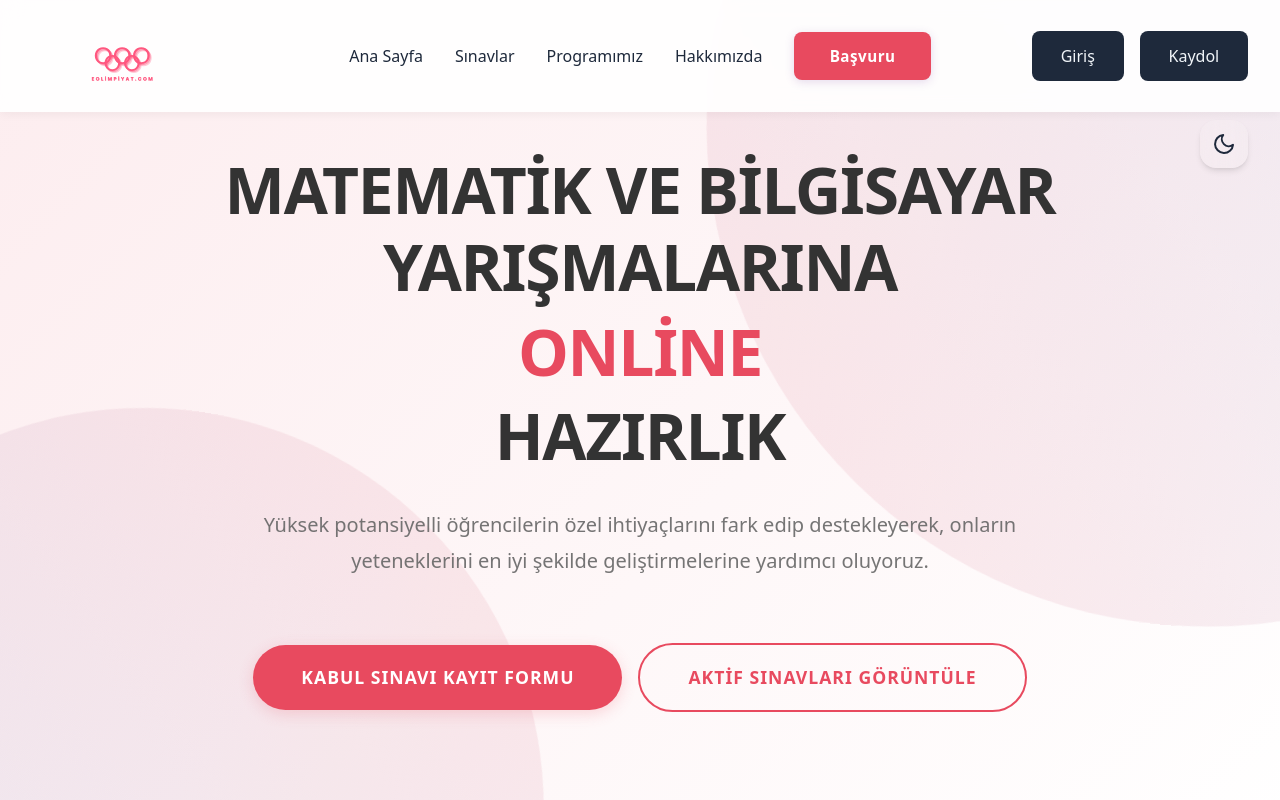
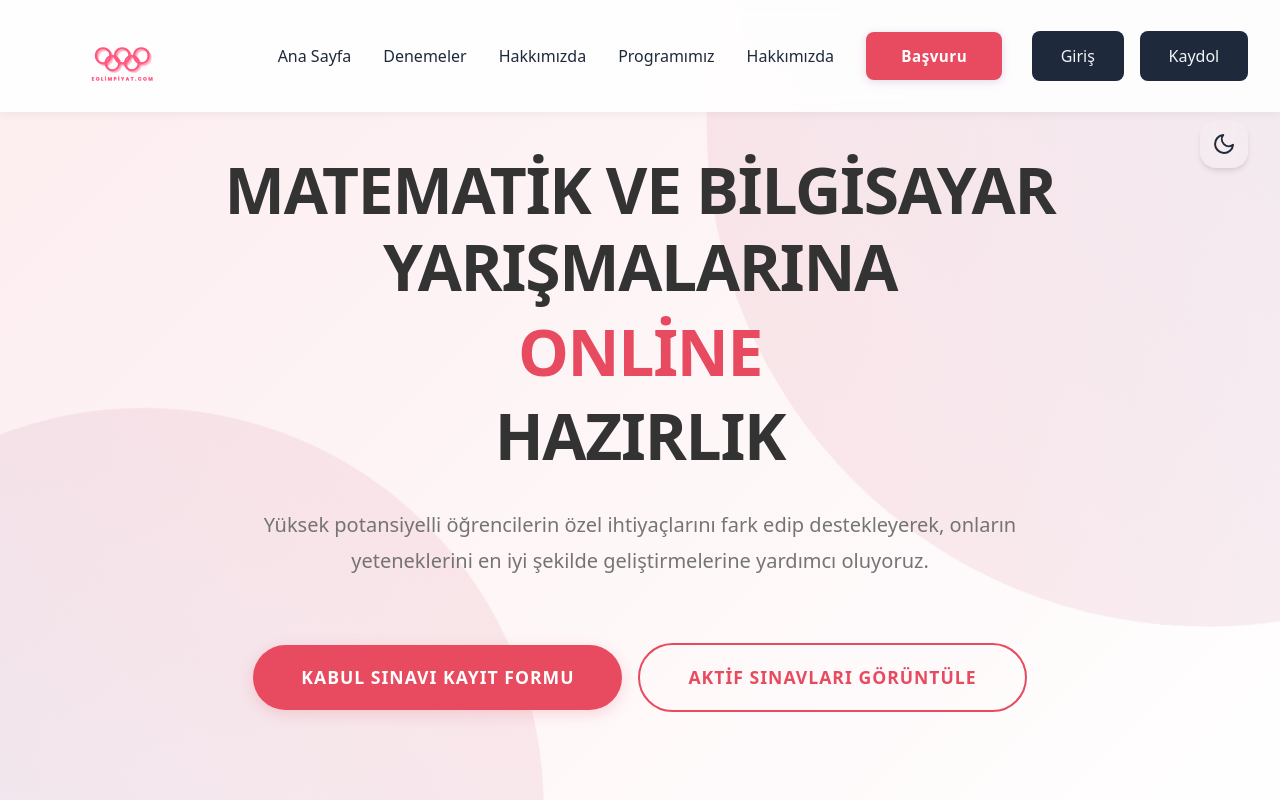
Before and after one commit to alifuatakbas/e-math-frontend, a Next.js app: page / in a window 1280 px wide. Shown: the top 800 px of the page. Built offline with nearby package versions, Linux system fonts and the light colour scheme.

Commit message:
Update Navbar.tsx

```diff
--- a/app/components/Navbar.tsx
+++ b/app/components/Navbar.tsx
@@ -187,7 +187,7 @@ const Navbar: React.FC = () => {
               onMouseLeave={() => window.innerWidth > 768 && setIsExamMenuOpen(false)}
               onClick={() => window.innerWidth <= 768 && setIsExamMenuOpen(!isExamMenuOpen)}
             >
-              Sınavlar
+              Denemeler
               <div
                 className={`${styles.examDropdownMenu} ${isExamMenuOpen ? styles.show : ''}`}
                 onMouseEnter={() => window.innerWidth > 768 && setIsExamMenuOpen(true)}
@@ -207,6 +207,9 @@ const Navbar: React.FC = () => {
                 </ProtectedLink>
               </div>
             </div>
+                        <Link href="/hakkimizda" className={styles.navLink} onClick={closeMenu}>
+              Hakkımızda
+            </Link>
 
             <div
               className={styles.navLink}
```
